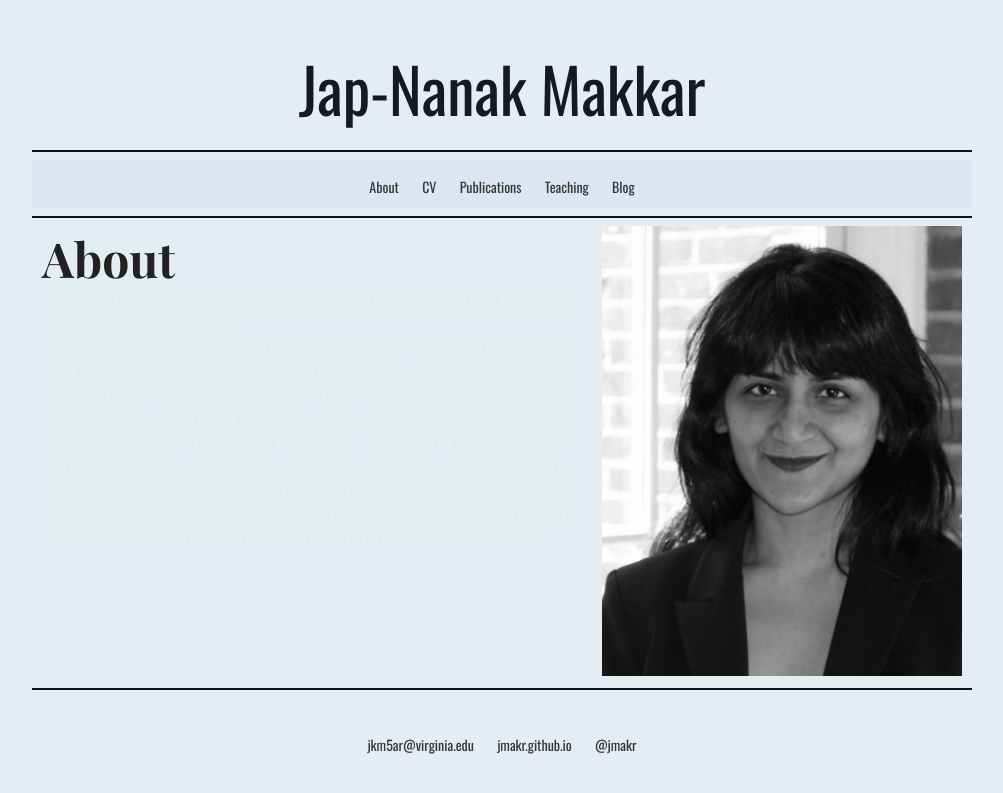
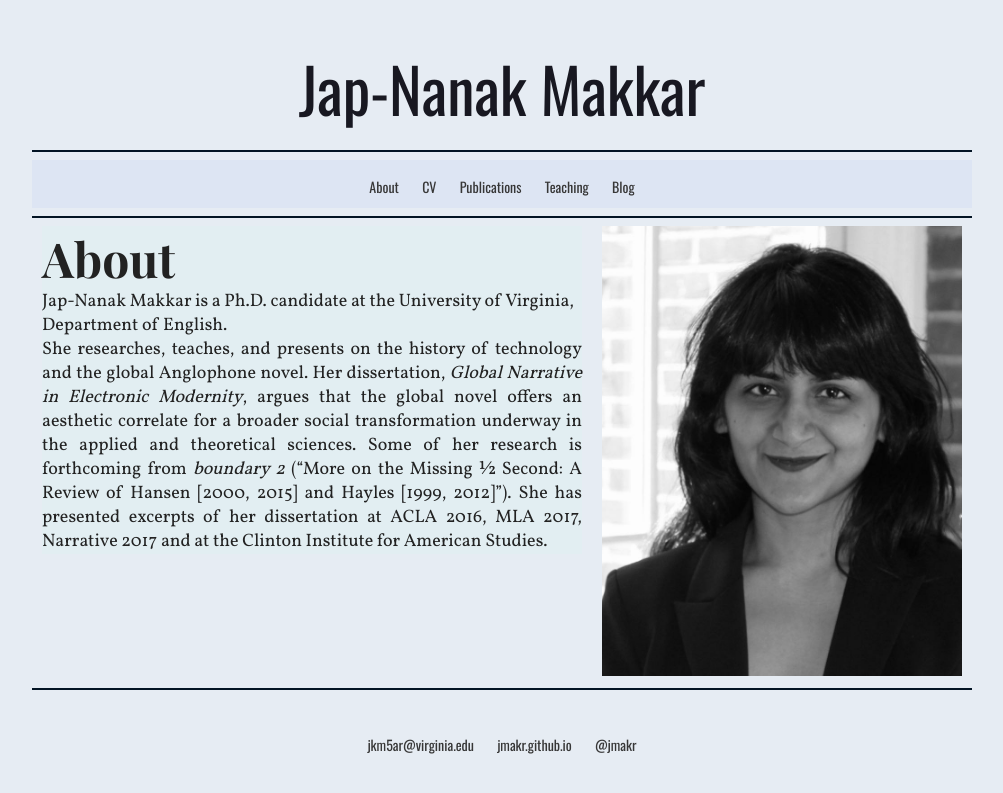
Before and after one commit to jmakr/jmakr.github.io, a Jekyll site: the page built from index.html, in a window 1280 px wide. Shown: the top 793 px of the page, without its empty margins (138-1141 px from the left). Built offline with Jekyll 4.4.1, drawn with Linux system fonts in a browser that asks for light colours; some web fonts are replaced.

Commit message:
Update main.css

```diff
--- a/css/main.css
+++ b/css/main.css
@@ -271,7 +271,7 @@ p3 { /* Volkorn white*/
     font-weight: 400;
     font-size: 18px;
     line-height: 24px;
-    color:  #e8e8e8; /* clean */
+    color:  #222222; /* nearly black */
 
 
 
```
